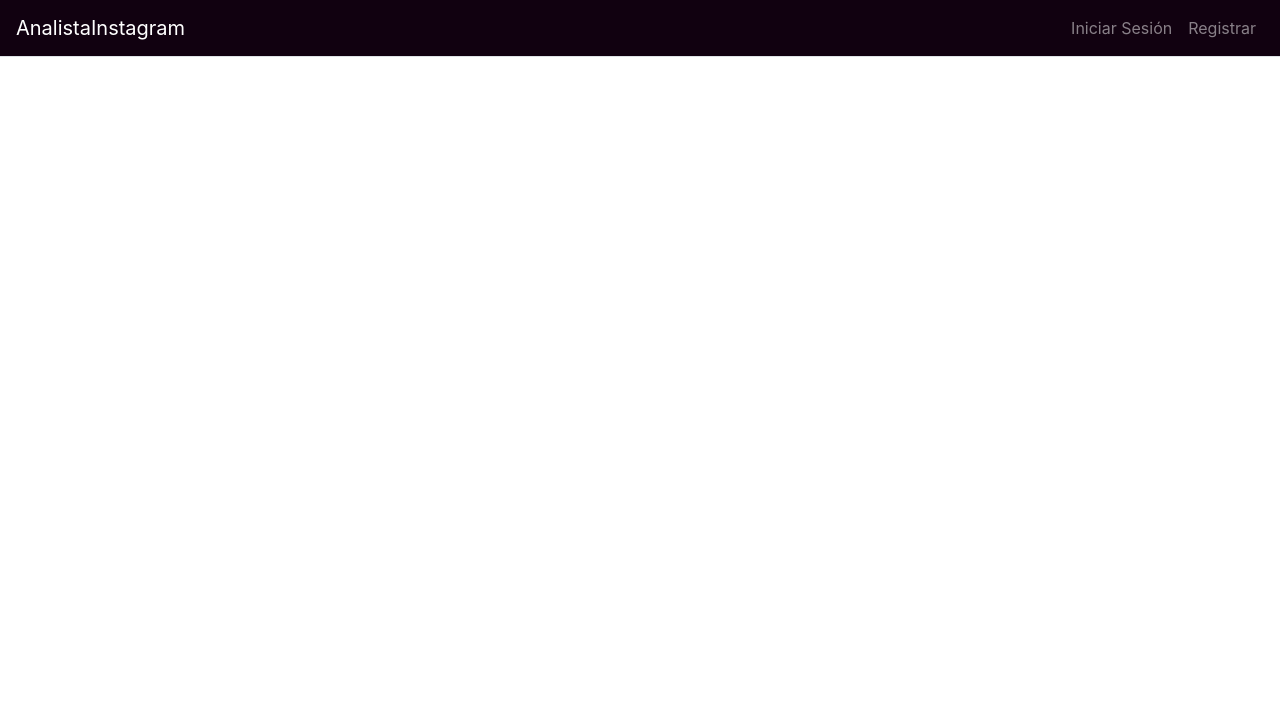
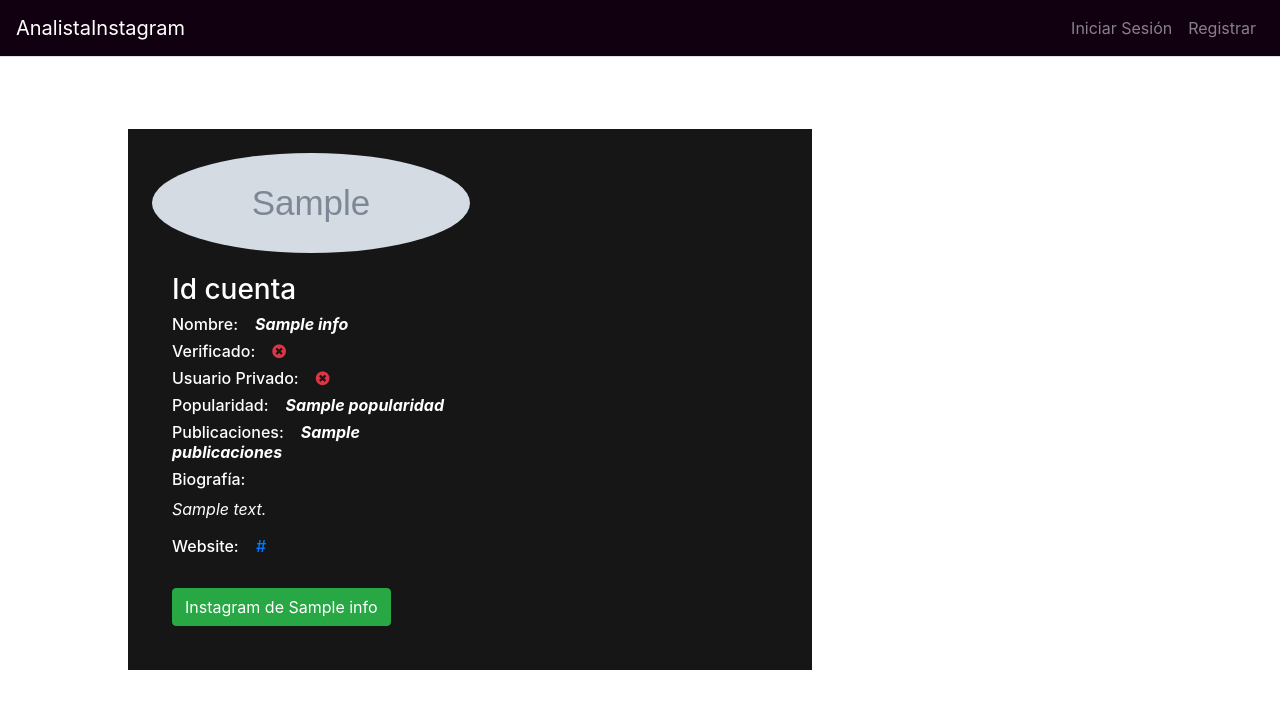
Before and after one commit to AlbertoMaciasGutierrez/PlataformaAnalisisDatosInstagram, a Django app: template templates/cuentas_Instagram/info_cuenta.html in a window 1280 px wide. Shown: the top 709 px of the page. Run offline with Django 4.2, Linux system fonts and the light colour scheme; the template is opened without the code that fills it: most values are stand-ins (such as "Sample title", 1, 10 or a date in 2020); grey boxes marked "Sample" are stand-in pictures; some libraries are stand-ins or nearby versions.

Commit message:
Mostramos datos de instagram en BuscarCuenta

```diff
--- a/datosUsuarioInstagram/views.py
+++ b/datosUsuarioInstagram/views.py
@@ -12,9 +12,9 @@
 
 
 def obtenerInformacionCuenta(request):
-    info = informacionCuenta("macy_guty")
-    print(info)
-    return render(request, os.path.join("cuentas_Instagram", "info_cuenta.html"))
+    info = informacionCuenta("kimkardashian")
+    #print(info)
+    return render(request, os.path.join("cuentas_Instagram", "info_cuenta.html"),{'info':info})
 
 class RegistroUsuario(CreateView):
     model = Usuario
--- a/templates/cuentas_Instagram/info_cuenta.html
+++ b/templates/cuentas_Instagram/info_cuenta.html
@@ -4,7 +4,50 @@
 {% block title %}INformacion Usuario Instagram{% endblock %}
 
 {% block content %}
+<div class="container-fluid ">
+    <div class="row d-flex justify-content-between p-4 mt-5 mr-2 ml-2 mb-4" style="background-color: #161616">
 
+        <div class="col-md-6 col-xl-6 col-sm-6">
+            <div class="row d-flex justify-content-between">
+
+                <img class="card-img-top rounded-circle _6q-tv" style="max-width:20rem" src="{{info.Foto_perfil}}" alt=""  width="100px" height="100px">
+
+                <div class="card-body text-left" style="color:white">
+                    <h3 class="card-text font-weinght-bold"> Id cuenta </h3>
+                    <h6 class="card-text font-weinght-bold">Nombre: &nbsp;&nbsp; <i class="font-italic"> <b>{{info.Nombre}}</b> </i></h6>
+                    <h6 class="card-text font-weinght-bold">Verificado: &nbsp;&nbsp;
+                        {%if info.Usuario_verificado%}
+                            <i class="fa fa-check-circle text-success" aria-hidden="true"></i>
+                        {%else%}
+                            <i class="fa fa-times-circle text-danger" aria-hidden="true"></i>
+                        {%endif%}
+                    </h6>
+
+                    <h6 class="card-text font-weinght-bold">Usuario Privado: &nbsp;&nbsp;
+                        {%if info.Usuario_privado%}
+                            <i class="fa fa-check-circle text-success" aria-hidden="true"></i>
+                        {%else%}
+                            <i class="fa fa-times-circle text-danger" aria-hidden="true"></i>
+                        {%endif%}
+                    </h6>
+                    <h6 class="card-text font-weinght-bold">Popularidad: &nbsp;&nbsp; <i class="font-italic"> <b>{{info.Popularidad}}</b> </i></h6>
+                    <h6 class="card-text font-weinght-bold">Publicaciones: &nbsp;&nbsp; <i class="font-italic"> <b>{{info.Publicaciones}}</b> </i></h6>
+                    <h6 class="card-text font-weinght-bold">Biografía: &nbsp;&nbsp; </h6>
+                    <p class="font-italic"> <i>{{info.Biografia}}</i> </p>
+                    {% if info.Website != None %}
+                        <h6 class="card-text font-weinght-bold">Website: &nbsp;&nbsp; <a class="font-italic" target="_blank" href="{{info.Website}}"> {{info.Website}} </a></h6>
+                    {% endif %}
+                        <br>
+                    <a type="button" class="btn btn-success"  target="_blank" href="{{info.Perfil}}">
+                        Instagram de {{info.Nombre}}
+                    </a>
+                </div>
+
+            </div>
+
+        </div>
+    </div>
+</div>
 
 {% endblock %}
 
--- a/templates/registration/login.html
+++ b/templates/registration/login.html
@@ -13,7 +13,7 @@
     <br>
 
   {% if form.errors %}
-    <p>Tu usuario o contraseña son incorrectos. Por favor inténtalo de nuevo.</p>
+    <p style="color:#f80000">Tu usuario o contraseña son incorrectos. Por favor inténtalo de nuevo.</p>
   {% endif %}
 
   {% if next %}
```
Also changed, not shown: datosUsuarioInstagram/instagramy_funciones.py (+16 -5 lines), plataformaAnalisisDatosInstagram/settings.py (+6 -4 lines), 1 other file.
